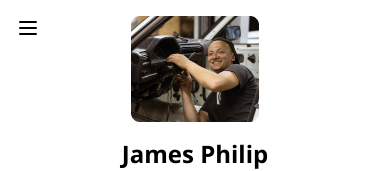
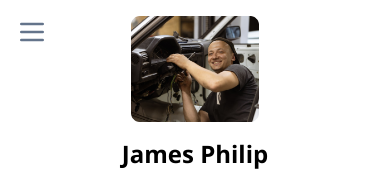
Before and after one commit to yash2324/carvis, a React (Vite) app: page /settings in a window 390 px wide. Shown: the top 171 px of the page. Built offline with nearby package versions, Linux system fonts and the light colour scheme.

Commit message:
fixed sidebar

```diff
--- a/src/components/Sidebar.tsx
+++ b/src/components/Sidebar.tsx
@@ -75,7 +75,7 @@ const Sidebar = () => {
         </div>
       </div>
 
-      <div className="p-4 mt-5 md:mt-auto">
+      <div className="p-4 mt-auto">
         <button className="border-[1px] border-white text-[12px] md:text-[1rem] font-body w-full p-2 mb-2 text-white rounded hover:bg-gray-700">
           View FAQ for Carvis
         </button>
@@ -84,7 +84,7 @@ const Sidebar = () => {
         </button>
       </div>
 
-      <div className="bg-[#111111] text-white p-2 mt-0 md:p-4 text-center">
+      <div className="bg-[#111111] mt-auto text-white p-2 md:mt-0 md:p-4 text-center">
         <img className="w-44 mx-auto" src={Carvis} alt="logo" />
       </div>
     </>
@@ -92,13 +92,17 @@ const Sidebar = () => {
 
   return (
     <>
-      <div className="md:hidden fixed top-4 left-4 z-50">
+      <div
+        className={`md:hidden fixed top-4 left-4 z-50 ${
+          isOpen ? "hidden" : ""
+        }`}
+      >
         <button
           onClick={toggleSidebar}
-          className="text-black focus:outline-none"
+          className="focus:outline-none text-slate-500  focus:ring-2 focus:ring-opacity-50 focus:ring-gray-400"
         >
           <svg
-            className="w-6 h-6"
+            className="w-8 h-8"
             fill="none"
             stroke="currentColor"
             viewBox="0 0 24 24"
```
